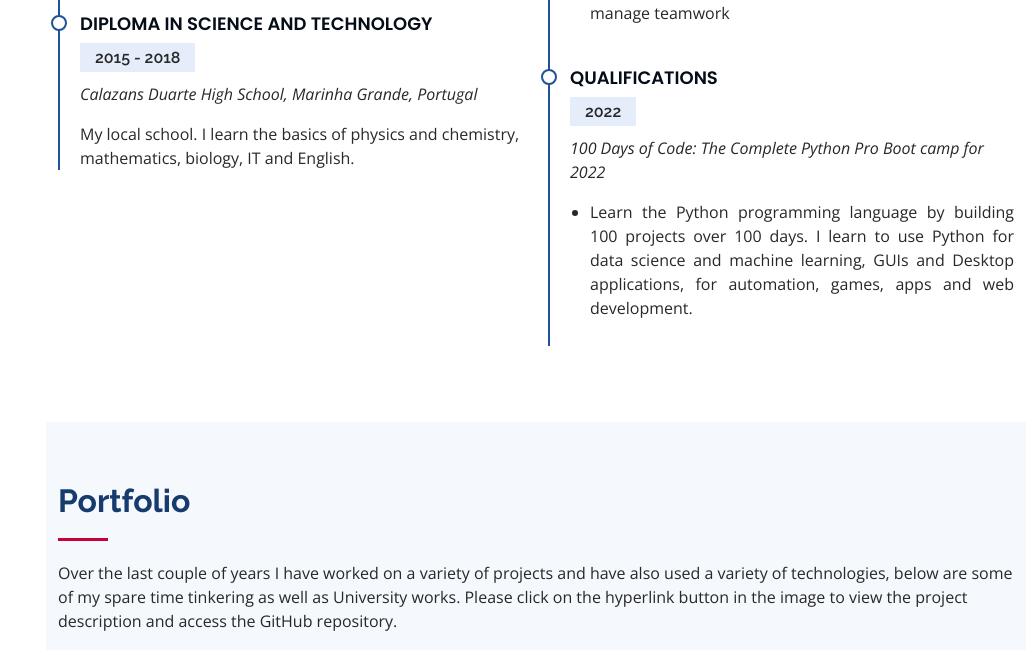
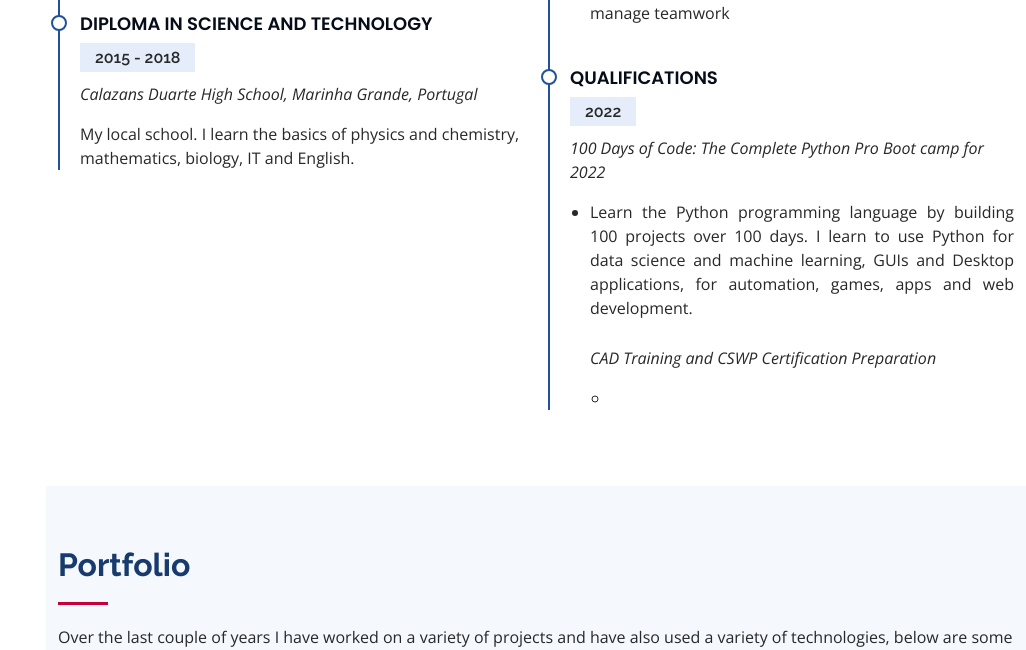
Before and after one commit to glcoutinho/webportfolio, a Flask app: page / in a window 1280 px wide; the page is wider, and only the part inside the window is pictured. Shown: the part 2555-3205 px from the top of that part, without its empty margins (254-1280 px from the left). Run offline with Flask 2, Linux system fonts and the light colour scheme; some libraries are stand-ins or nearby versions.

Commit message:
Update index.html

```diff
--- a/templates/index.html
+++ b/templates/index.html
@@ -212,6 +212,14 @@
                                 I learn to use Python for data science and machine learning, GUIs and Desktop
                                 applications,
                                 for automation, games, apps and web development. </p>
+                            </li>
+
+                        <p><em> CAD Training and CSWP Certification Preparation </em></p>
+                        <ul>
+                            <li><p align="justify"Currently enrolled in CAD classes covering technical procedures,
+                                   3D modeling, and technical drawing interpretation while preparing for CSWP (Certified SOLIDWORKS Professional) certification.
+
+                                </p>
                             </li>
 
                         </ul>
```
